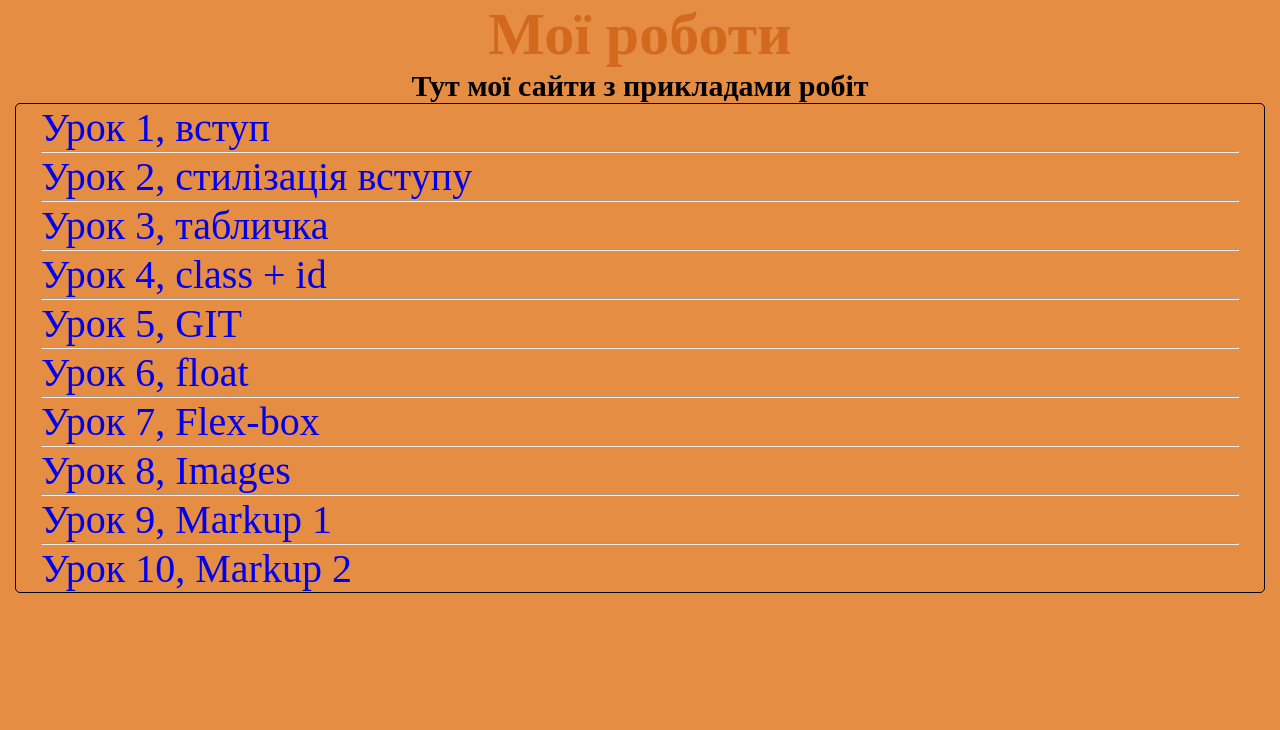
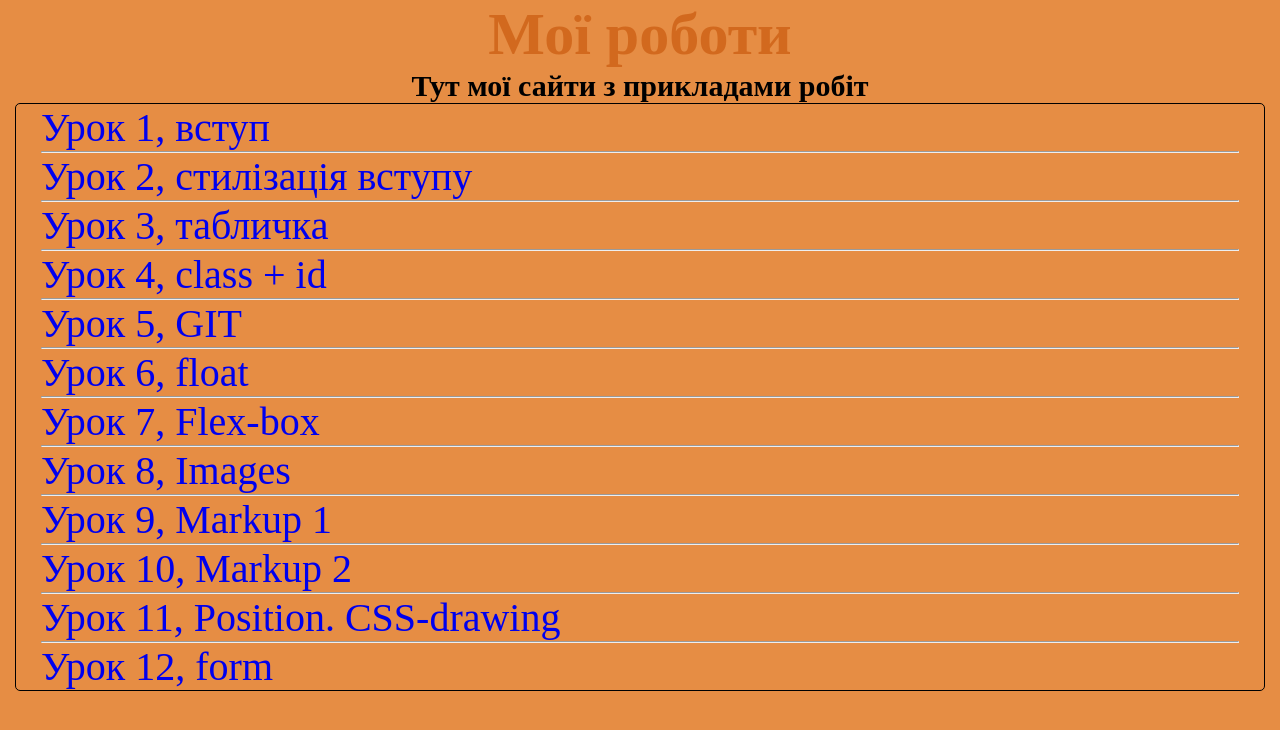
Before and after one commit to Monsterofood/IT-LESSONS, a plain HTML site: page index.html in a window 1280 px wide. Drawn offline with Linux system fonts and the light colour scheme.

Commit message:
My works

```diff
--- a/index.html
+++ b/index.html
@@ -32,6 +32,10 @@
     <li><a href="/lesson9/index.html">Урок 9, Markup 1</a></li>
     <hr>
     <li><a href="/lesson10/index.html">Урок 10, Markup 2</a></li>
+    <hr>
+    <li><a href="/lesson11/index.html">Урок 11, Position. CSS-drawing</a></li>
+    <hr>
+    <li><a href="/lesson12/index.html">Урок 12, form</a></li>
  </tr>
 </table>
 </ol>
```
